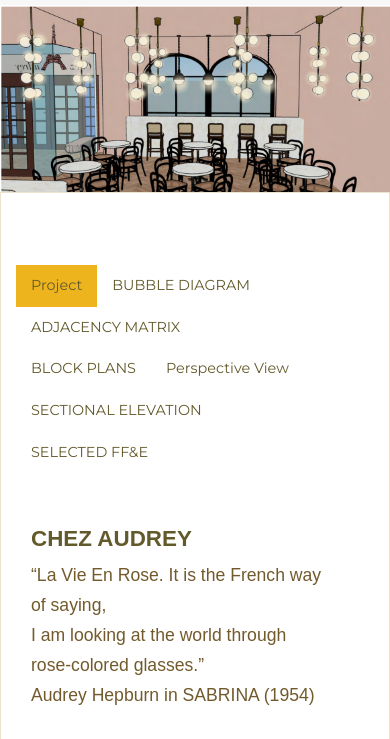
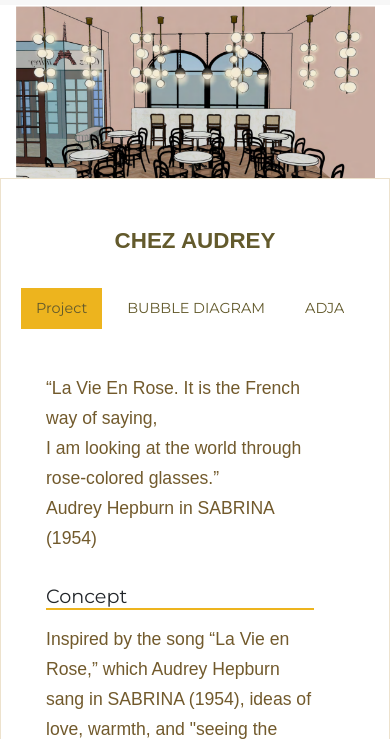
Before and after one commit to portfolioD/portfolioD.github.io, a plain HTML site: page project-details/chez-audrey.html in a window 390 px wide. Shown: the part 101-840 px from the top of the page. Drawn offline with nearby package versions, Linux system fonts and the light colour scheme.

Commit message:
Movable menu for mobile

```diff
--- a/project-details/chez-audrey.html
+++ b/project-details/chez-audrey.html
@@ -39,7 +39,7 @@
     </div>
 </div>
 <!-- Hero Image -->
-<div class="hero_container container container-fluid p-0">
+<div class="hero_container container container-fluid">
 
     <div class="row align-items-center">
         <div class="col hero text-center">
@@ -48,16 +48,16 @@
     </div>
 </div>
 <body id="project_details">
-  <div id="project-details-section" class="container container-fluid p-0">
-    <div class="row container-fluid py-3">
+  <div id="project-details-section" class="container container-fluid">
+    <h1 class="project-title d-lg-none text-center pt-5">CHEZ AUDREY</h1>
+    <div class="row container-fluid">
     <!-- Tab Navigation -->
       <div class="col-lg-3 project-tab-col">
-        <div class="row container-fluid py-3">
-                <div id="navbarTogglerDemo01">
+        <div class="row ">
                     <!-- navigation.html -->
                     <div class="container portfolio-navbar hero">
                         <div id="navbarTogglerDemo01">
-                            <ul class="nav flex-column nav-pills section-details-tab">
+                            <ul class="nav nav-pills  flex-column nav-pills section-details-tab">
                                         <li class="nav-item">
                                         <a class="nav-link active no-change-color" data-toggle="tab" href="#section1">Project</a>
                                         </li>
@@ -82,18 +82,15 @@
                             </ul>
                         </div>
                     </div>
-                </div>
             </div>
       </div>
       <div class="col-lg-9">
-          <div class="tab-content section-details-tab py-3">
+          <div class="tab-content section-details-tab">
             <!-- section.html -->
-
-
 
     <div class="tab-pane fade show active" id="section1">
       <section class="container section-details">
-        <h1 class="project-title">CHEZ AUDREY</h1>
+        <h1 class="project-title d-none d-lg-block ">CHEZ AUDREY</h1>
         <p class="column-details">“La Vie En Rose. It is the French way of saying, <br />I am looking at the world through rose-colored glasses.” <br /> Audrey Hepburn in SABRINA (1954)</p> <!-- Include the highlight text only if it's defined -->
         <div class="row justify-content-center">
           <div class="col-md-4 custom-column">
@@ -120,8 +117,6 @@
     </div>
 
 
-
-
     <div class="tab-pane fade" id="section2">
       <section  id="section2" class="container section-details">
         <h1 id="section-title" class="post-title">BUBBLE DIAGRAM</h1>
@@ -131,16 +126,12 @@
 
 
 
-
-
     <div class="tab-pane fade" id="section3">
       <section  id="section3" class="container section-details">
         <h1 id="section-title" class="post-title">ADJACENCY MATRIX</h1>
         <img src="../images/adjacency_matrix_chez_audrey.png" alt="ADJACENCY MATRIX">
       </section>
     </div>
-
-
 
 
 
@@ -154,13 +145,9 @@
 
 
 
-
-
-
-
       <div class="tab-pane fade" id="section6">
           <section class="container section-details">
-              <h1 id="section-title" class="post-title">Perspective View</h1>
+              <h1 id="section-title" class="post-title ">Perspective View</h1>
               <div id="carouselExamplesection6" class="carousel slide" data-ride="carousel">
                  <ol class="carousel-indicators">
 
@@ -197,11 +184,9 @@
       </div>
 
 
-
-
       <div class="tab-pane fade" id="section7">
           <section class="container section-details">
-              <h1 id="section-title" class="post-title">SECTIONAL ELEVATION</h1>
+              <h1 id="section-title" class="post-title ">SECTIONAL ELEVATION</h1>
               <div id="carouselExamplesection7" class="carousel slide" data-ride="carousel">
                  <ol class="carousel-indicators">
 
@@ -239,10 +224,6 @@
 
 
 
-
-
-
-
     <div class="tab-pane fade" id="section9">
       <section  id="section9" class="container section-details">
         <h1 id="section-title" class="post-title">SELECTED FF&E</h1>
@@ -251,11 +232,7 @@
     </div>
 
 
-
-
-
-
-                        </div>
+          </div>
       </div>
     </div>
 </div>
@@ -273,6 +250,7 @@
             </div>
         </footer>
         </body>
+
 <script src="https://code.jquery.com/jquery-3.5.1.slim.min.js"></script>
 <script src="https://cdn.jsdelivr.net/npm/@popperjs/core@2.5.4/dist/umd/popper.min.js"></script>
 <script src="https://stackpath.bootstrapcdn.com/bootstrap/4.5.2/js/bootstrap.min.js"></script>
--- a/style.css
+++ b/style.css
@@ -284,12 +284,6 @@
         .navbar-nav {
             text-align: center;
             width: 100%;
-        }
-        #navbarTogglerDemo01{
-            flex-basis: fit-content;
-            flex-grow: 0;
-            /*background:rgb(211, 173, 76) ;*/
-
         }
 
         .secondary{
@@ -634,3 +628,38 @@
         .carousel-item {
             transition-duration: 1s; /* Change the duration as needed */
         }
+/* Style for making nav-pills slideable on mobile devices */
+
+@media (max-width: 768px) {
+    .project-tab-col {
+       padding-top: 0px !important;
+    }
+
+
+
+    .nav-pills.flex-column {
+        display: flex;
+        flex-flow: row nowrap;
+        flex-grow: 1; /* Prevents the container from shrinking */
+        overflow-x: scroll; /* Changed to 'scroll' to always show scrollbar */
+        -webkit-overflow-scrolling: touch; /* for smooth scrolling on touch devices */
+    }
+
+    .nav-pills.flex-column .nav-item {
+        display: inline-block; /* Display nav-items inline */
+        flex: none; /* Prevent flex items from growing or shrinking */
+        min-width: 80px; /* Example minimum width, adjust as needed */
+        padding: 5px; /* Example padding, adjust as needed */
+      }
+
+      #navbarTogglerDemo01 {
+        -ms-overflow-style: none;
+        scrollbar-width: none;
+        overflow-x: scroll;
+    }
+
+    #navbarTogglerDemo01::-webkit-scrollbar {
+        display: none;
+    }
+
+  }
```
Also changed, not shown: project-details/aritzia-headquarters.html (+12 -32 lines), project-details/artist-residency.html (+11 -27 lines), project-details/ashford-residence.html (+12 -40 lines), project-details/brigitte-bardots-home.html (+11 -23 lines), project-details/traditional-living-room.html (+11 -23 lines).
